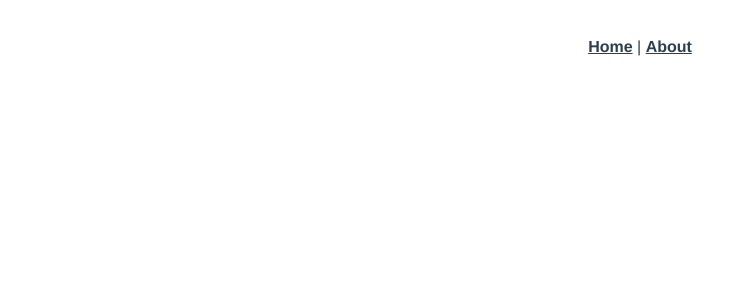
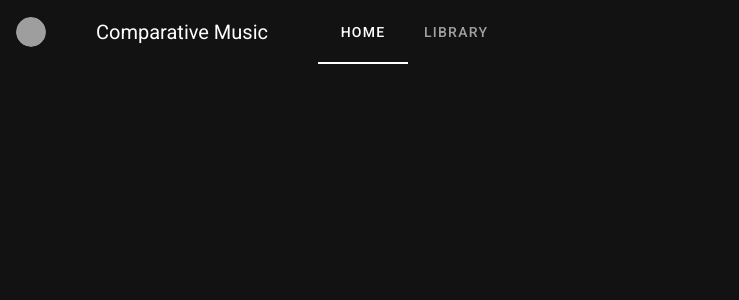
Before and after one commit to ruo0o0/practice, a Vue app in the folder comparative-music/: page /home in a window 1280 px wide. Shown: the top 300 px of the page, without its empty margins (0-739 px from the left). Built offline with nearby package versions, Linux system fonts and the light colour scheme; grey boxes are pictures that could not be loaded.

Commit message:
ホーム画面とヘッダーを作成

```diff
--- a/comparative-music/public/index.html
+++ b/comparative-music/public/index.html
@@ -1,11 +1,13 @@
 <!DOCTYPE html>
-<html lang="">
+<html lang="en">
   <head>
     <meta charset="utf-8">
     <meta http-equiv="X-UA-Compatible" content="IE=edge">
     <meta name="viewport" content="width=device-width,initial-scale=1.0">
     <link rel="icon" href="<%= BASE_URL %>favicon.ico">
     <title><%= htmlWebpackPlugin.options.title %></title>
+    <link rel="stylesheet" href="https://fonts.googleapis.com/css?family=Roboto:100,300,400,500,700,900">
+    <link rel="stylesheet" href="https://cdn.jsdelivr.net/npm/@mdi/font@latest/css/materialdesignicons.min.css">
   </head>
   <body>
     <noscript>
--- a/comparative-music/src/App.vue
+++ b/comparative-music/src/App.vue
@@ -1,32 +1,70 @@
 <template>
-  <div id="app">
-    <div id="nav">
-      <router-link to="/">Home</router-link> |
-      <router-link to="/about">About</router-link>
-    </div>
-    <router-view/>
-  </div>
+  <v-app>
+    <header>
+      <v-app-bar app color="#121212" flat>
+        <v-avatar size="30">
+          <img src="https://avatars2.githubusercontent.com/u/1363954?s=460&v=4">
+        </v-avatar>
+        <v-toolbar-title>
+          Comparative Music
+        </v-toolbar-title>
+        <v-tabs>
+          <v-tab>Home</v-tab>
+          <v-tab>Library</v-tab>
+        </v-tabs>
+        <v-spacer></v-spacer>
+        <v-app-bar-nav-icon @click="drawer = !drawer"></v-app-bar-nav-icon>
+      </v-app-bar>
+      <v-navigation-drawer v-model="drawer" fixed temporary right>
+        <v-list nav dense>
+          <v-list-item-group>
+            <v-list-item v-for="(menuItem, index) in menuItems" :key="index">
+              <v-list-item-title>{{ menuItem.name }}</v-list-item-title>
+            </v-list-item>
+          </v-list-item-group>
+        </v-list>
+      </v-navigation-drawer>
+    </header>
+    <v-content>
+      <v-container>
+        <router-view></router-view>
+      </v-container>
+    </v-content>
+  </v-app>
 </template>
 
-<style lang="scss">
-#app {
-  font-family: Avenir, Helvetica, Arial, sans-serif;
-  -webkit-font-smoothing: antialiased;
-  -moz-osx-font-smoothing: grayscale;
-  text-align: center;
-  color: #2c3e50;
-}
-
-#nav {
-  padding: 30px;
-
-  a {
-    font-weight: bold;
-    color: #2c3e50;
-
-    &.router-link-exact-active {
-      color: #42b983;
+<script>
+import constants from './common/constants.js'
+export default {
+  name: 'App',
+  data () {
+    return {
+      drawer: false,
+      menuItems: constants.menuItems
     }
   }
-}
+};
+</script>
+
+<style lang="scss" scoped>
+  .v-toolbar__title {
+    overflow: visible !important;
+    margin-right: 50px !important;
+    margin-left: 50px !important;
+  }
+
+  .v-app-bar__nav-icon {
+    @include display_pc {
+      display: none !important;
+    }
+  }
+
+  .v-tabs {
+    display: none;
+
+    @include display_pc {
+      display: block !important;
+      // margin-left: 50px !important
+    }
+  }
 </style>
--- /dev/null
+++ b/comparative-music/src/common/constants.js
@@ -0,0 +1,12 @@
+export default {
+  menuItems: [
+    {
+      name: 'HOME',
+      url: '#'
+    },
+    {
+      name: 'LIBRARYS',
+      url: '#'
+    }
+  ]
+}
--- a/comparative-music/src/components/HelloWorld.vue
+++ b/comparative-music/src/components/HelloWorld.vue
@@ -1,60 +1,151 @@
 <template>
-  <div class="hello">
-    <h1>{{ msg }}</h1>
-    <p>
-      For a guide and recipes on how to configure / customize this project,<br>
-      check out the
-      <a href="https://cli.vuejs.org" target="_blank" rel="noopener">vue-cli documentation</a>.
-    </p>
-    <h3>Installed CLI Plugins</h3>
-    <ul>
-      <li><a href="https://github.com/vuejs/vue-cli/tree/dev/packages/%40vue/cli-plugin-babel" target="_blank" rel="noopener">babel</a></li>
-      <li><a href="https://github.com/vuejs/vue-cli/tree/dev/packages/%40vue/cli-plugin-router" target="_blank" rel="noopener">router</a></li>
-      <li><a href="https://github.com/vuejs/vue-cli/tree/dev/packages/%40vue/cli-plugin-vuex" target="_blank" rel="noopener">vuex</a></li>
-      <li><a href="https://github.com/vuejs/vue-cli/tree/dev/packages/%40vue/cli-plugin-eslint" target="_blank" rel="noopener">eslint</a></li>
-    </ul>
-    <h3>Essential Links</h3>
-    <ul>
-      <li><a href="https://vuejs.org" target="_blank" rel="noopener">Core Docs</a></li>
-      <li><a href="https://forum.vuejs.org" target="_blank" rel="noopener">Forum</a></li>
-      <li><a href="https://chat.vuejs.org" target="_blank" rel="noopener">Community Chat</a></li>
-      <li><a href="https://twitter.com/vuejs" target="_blank" rel="noopener">Twitter</a></li>
-      <li><a href="https://news.vuejs.org" target="_blank" rel="noopener">News</a></li>
-    </ul>
-    <h3>Ecosystem</h3>
-    <ul>
-      <li><a href="https://router.vuejs.org" target="_blank" rel="noopener">vue-router</a></li>
-      <li><a href="https://vuex.vuejs.org" target="_blank" rel="noopener">vuex</a></li>
-      <li><a href="https://github.com/vuejs/vue-devtools#vue-devtools" target="_blank" rel="noopener">vue-devtools</a></li>
-      <li><a href="https://vue-loader.vuejs.org" target="_blank" rel="noopener">vue-loader</a></li>
-      <li><a href="https://github.com/vuejs/awesome-vue" target="_blank" rel="noopener">awesome-vue</a></li>
-    </ul>
-  </div>
+  <v-container>
+    <v-row class="text-center">
+      <v-col cols="12">
+        <v-img
+          :src="require('../assets/logo.svg')"
+          class="my-3"
+          contain
+          height="200"
+        />
+      </v-col>
+
+      <v-col class="mb-4">
+        <h1 class="display-2 font-weight-bold mb-3">
+          Welcome to Vuetify
+        </h1>
+
+        <p class="subheading font-weight-regular">
+          For help and collaboration with other Vuetify developers,
+          <br>please join our online
+          <a
+            href="https://community.vuetifyjs.com"
+            target="_blank"
+          >Discord Community</a>
+        </p>
+      </v-col>
+
+      <v-col
+        class="mb-5"
+        cols="12"
+      >
+        <h2 class="headline font-weight-bold mb-3">
+          What's next?
+        </h2>
+
+        <v-row justify="center">
+          <a
+            v-for="(next, i) in whatsNext"
+            :key="i"
+            :href="next.href"
+            class="subheading mx-3"
+            target="_blank"
+          >
+            {{ next.text }}
+          </a>
+        </v-row>
+      </v-col>
+
+      <v-col
+        class="mb-5"
+        cols="12"
+      >
+        <h2 class="headline font-weight-bold mb-3">
+          Important Links
+        </h2>
+
+        <v-row justify="center">
+          <a
+            v-for="(link, i) in importantLinks"
+            :key="i"
+            :href="link.href"
+            class="subheading mx-3"
+            target="_blank"
+          >
+            {{ link.text }}
+          </a>
+        </v-row>
+      </v-col>
+
+      <v-col
+        class="mb-5"
+        cols="12"
+      >
+        <h2 class="headline font-weight-bold mb-3">
+          Ecosystem
+        </h2>
+
+        <v-row justify="center">
+          <a
+            v-for="(eco, i) in ecosystem"
+            :key="i"
+            :href="eco.href"
+            class="subheading mx-3"
+            target="_blank"
+          >
+            {{ eco.text }}
+          </a>
+        </v-row>
+      </v-col>
+    </v-row>
+  </v-container>
 </template>
 
 <script>
-export default {
-  name: 'HelloWorld',
-  props: {
-    msg: String
+  export default {
+    name: 'HelloWorld',
+
+    data: () => ({
+      ecosystem: [
+        {
+          text: 'vuetify-loader',
+          href: 'https://github.com/vuetifyjs/vuetify-loader',
+        },
+        {
+          text: 'github',
+          href: 'https://github.com/vuetifyjs/vuetify',
+        },
+        {
+          text: 'awesome-vuetify',
+          href: 'https://github.com/vuetifyjs/awesome-vuetify',
+        },
+      ],
+      importantLinks: [
+        {
+          text: 'Documentation',
+          href: 'https://vuetifyjs.com',
+        },
+        {
+          text: 'Chat',
+          href: 'https://community.vuetifyjs.com',
+        },
+        {
+          text: 'Made with Vuetify',
+          href: 'https://madewithvuejs.com/vuetify',
+        },
+        {
+          text: 'Twitter',
+          href: 'https://twitter.com/vuetifyjs',
+        },
+        {
+          text: 'Articles',
+          href: 'https://medium.com/vuetify',
+        },
+      ],
+      whatsNext: [
+        {
+          text: 'Explore components',
+          href: 'https://vuetifyjs.com/components/api-explorer',
+        },
+        {
+          text: 'Select a layout',
+          href: 'https://vuetifyjs.com/getting-started/pre-made-layouts',
+        },
+        {
+          text: 'Frequently Asked Questions',
+          href: 'https://vuetifyjs.com/getting-started/frequently-asked-questions',
+        },
+      ],
+    }),
   }
-}
 </script>
-
-<!-- Add "scoped" attribute to limit CSS to this component only -->
-<style scoped lang="scss">
-h3 {
-  margin: 40px 0 0;
-}
-ul {
-  list-style-type: none;
-  padding: 0;
-}
-li {
-  display: inline-block;
-  margin: 0 10px;
-}
-a {
-  color: #42b983;
-}
-</style>
--- a/comparative-music/src/main.js
+++ b/comparative-music/src/main.js
@@ -2,11 +2,13 @@ import Vue from 'vue'
 import App from './App.vue'
 import router from './router'
 import store from './store'
+import vuetify from './plugins/vuetify'
 
 Vue.config.productionTip = false
 
 new Vue({
   router,
   store,
+  vuetify,
   render: h => h(App)
 }).$mount('#app')
--- /dev/null
+++ b/comparative-music/src/plugins/vuetify.js
@@ -0,0 +1,15 @@
+import Vue from 'vue';
+import Vuetify from 'vuetify/lib/framework';
+
+Vue.use(Vuetify);
+
+export default new Vuetify({
+  theme: {
+    dark: true,
+    themes: {
+      dark: {
+        primary: "#FFFFFF",
+      }
+    }
+  }
+});
--- /dev/null
+++ b/comparative-music/src/styles/common/_mixin.scss
@@ -0,0 +1,30 @@
+$xs: 600;
+$sm: 960;
+$md: 1264;
+$lg: 1904;
+
+$sp-max: calc($xs - 1)px;
+$tb-min: $xs + px;
+$tb-max: calc($sm - 1)px;
+$pc-min: $sm + px;
+
+/* PC */
+@mixin display_pc {
+  @media (min-width: $pc-min) {
+    @content;
+  }
+}
+
+/* タブレット */
+@mixin display_tab {
+  @media (min-width: $tb-min) and (max-width: $tb-max) {
+    @content;
+  }
+}
+
+/* スマホ */
+@mixin display_sp {
+  @media (max-width: $sp-max) {
+    @content;
+  }
+}
--- /dev/null
+++ b/comparative-music/src/styles/common/common.scss
@@ -0,0 +1 @@
+@import './_mixin.scss';
--- a/comparative-music/src/views/Home.vue
+++ b/comparative-music/src/views/Home.vue
@@ -1,18 +1,20 @@
 <template>
-  <div class="home">
-    <img alt="Vue logo" src="../assets/logo.png">
-    <HelloWorld msg="Welcome to Your Vue.js App"/>
-  </div>
+  <v-container text-center justify-center>
+    <v-layout row wrap>
+      <v-flex xs12 mt-14>
+        <h1>Comparative Music</h1>
+        <p>ご利用の方はGoogleアカウントでログインしてください</p>
+      </v-flex>
+
+      <v-flex xs12 mt-5>
+        <v-btn color='info' @click="login">Googleアカウントでログイン</v-btn>
+      </v-flex>
+    </v-layout>
+  </v-container>
 </template>
 
 <script>
-// @ is an alias to /src
-import HelloWorld from '@/components/HelloWorld.vue'
-
-export default {
-  name: 'Home',
-  components: {
-    HelloWorld
+  export default {
+    name: 'Home',
   }
-}
 </script>
--- /dev/null
+++ b/comparative-music/vue.config.js
@@ -0,0 +1,12 @@
+module.exports = {
+  transpileDependencies: [
+    'vuetify'
+  ],
+  css: {
+    loaderOptions: {
+      scss: {
+        additionalData: '@import "./src/styles/common/common.scss";'
+      }
+    }
+  }
+}
```
Also changed, not shown: comparative-music/package.json (+6 -3 lines), comparative-music/src/assets/logo.svg (added), 1 other file (tests, documents, lock files or other folders).
